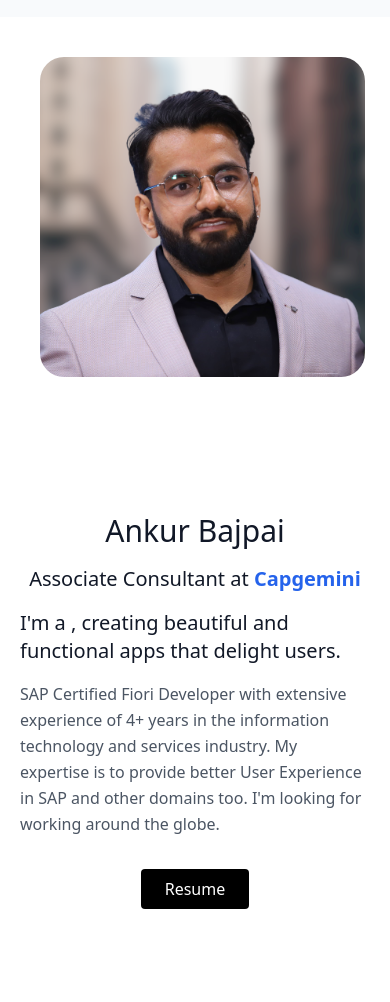
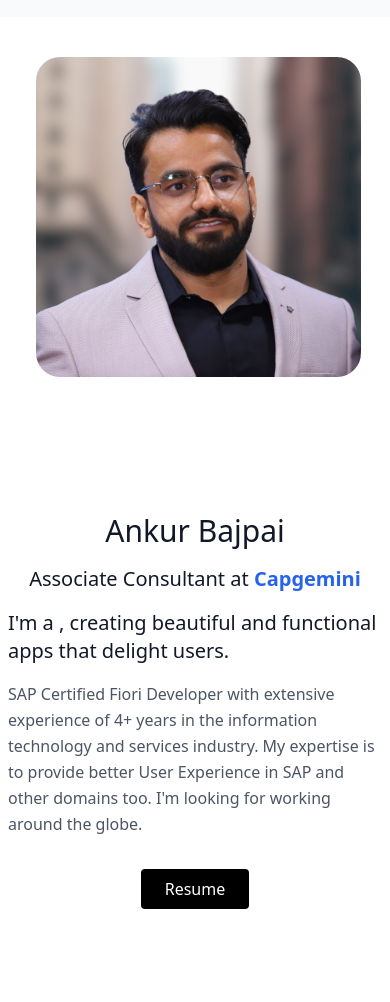
Before and after one commit to Ankurbajpai/Portfolio_Ankur, a website built with Vite: page index.html in a window 390 px wide. Shown: the part 63-1065 px from the top of the page. Built offline with nearby package versions, Linux system fonts and the light colour scheme; a script that the page names is missing.

Commit message:
Fix: Index Image

```diff
--- a/index.html
+++ b/index.html
@@ -57,14 +57,14 @@
     <div class="bg-white dark:bg-slate-900">
       <section class="text-gray-600 body-fonts">
         <div class="container mx-auto flex md:px-5 md:py-24 md:flex-col lg:flex-row flex-col md:items-center">
-          <div class="lg:max-w-lg lg:w-full md:w-1/2 w-5/6 mb-10 md:mb-0">
+          <div class="lg:max-w-lg lg:w-full md:w-1/2 w-5/6 mb-10 md:mb-0 ml-9">
             <img
-              class="object-cover object-center lg:mx-6 h-80 w-96 mt-10 rounded-3xl hover:shadow-lg transition duration-300 ease-in-out mx-10"
+              class="object-cover object-center lg:mx-6 h-80 w-96 mt-10 rounded-3xl hover:shadow-lg transition duration-300 ease-in-out"
               alt="Ankur"
               src="images/ankur.jpg"
             />
           </div>
-          <div class="container mx-auto flex px-5 py-24 md:flex-row flex-col items-center">
+          <div class="container mx-auto flex px-2 py-24 md:flex-row flex-col items-center">
             <div
               class="lg:flex-grow md:pt-6 lg:pl-12 md:pl-10 flex flex-col md:items-center lg:items-start md:text-left items-center"
             >
```
